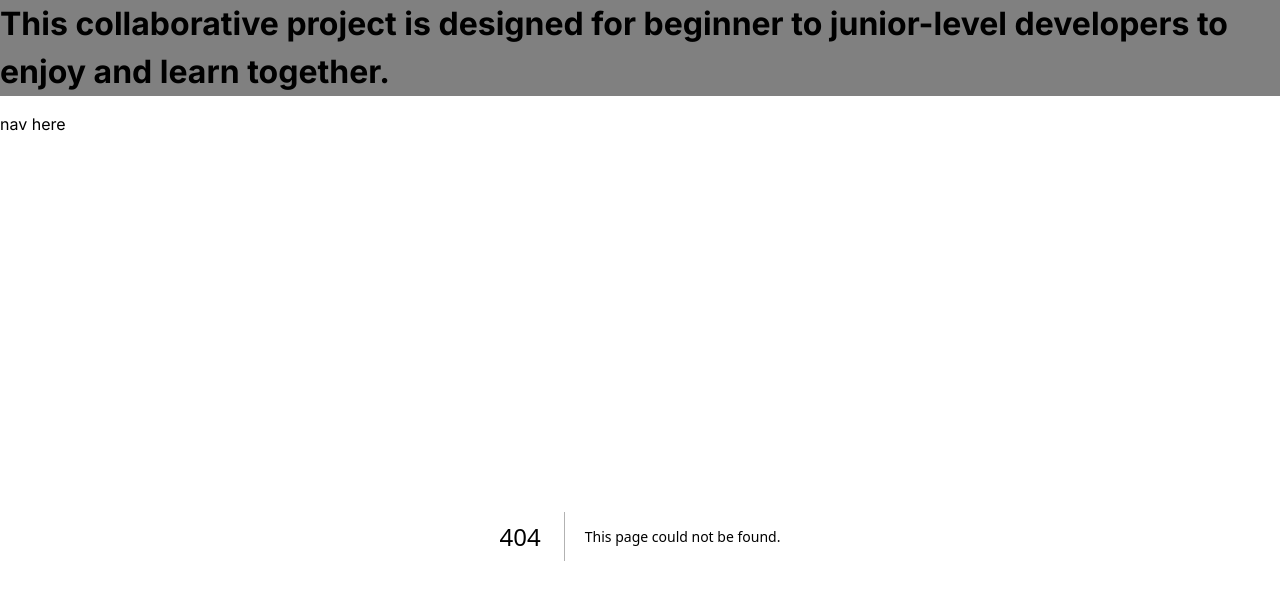
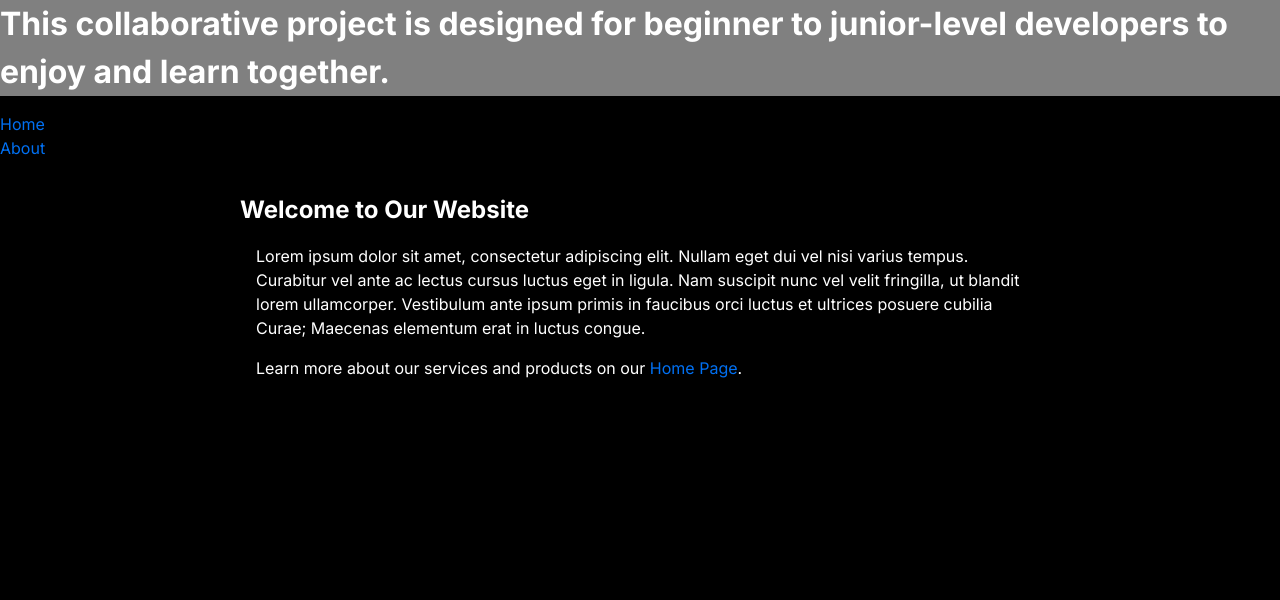
Before and after one commit to 69is54/Solitarie, a Next.js app: page /about in a window 1280 px wide. Before the commit this address had no page. Shown: the top 600 px of the page. Built offline with nearby package versions, Linux system fonts and the light colour scheme.

Commit message:
feat: nav

```diff
--- /dev/null
+++ b/src/app/about/page.tsx
@@ -0,0 +1,24 @@
+import React from 'react';
+
+function AboutPage() {
+  return (
+    <div>
+      <div className="container">
+        <h2>Welcome to Our Website</h2>
+        <p>
+          Lorem ipsum dolor sit amet, consectetur adipiscing elit. Nullam eget dui vel nisi
+          varius tempus. Curabitur vel ante ac lectus cursus luctus eget in ligula. Nam
+          suscipit nunc vel velit fringilla, ut blandit lorem ullamcorper. Vestibulum ante
+          ipsum primis in faucibus orci luctus et ultrices posuere cubilia Curae; Maecenas
+          elementum erat in luctus congue.
+        </p>
+        <p>
+          Learn more about our services and products on our{' '}
+          <a href="/">Home Page</a>.
+        </p>
+      </div>
+    </div>
+  );
+}
+
+export default AboutPage;
--- a/src/app/layout.tsx
+++ b/src/app/layout.tsx
@@ -23,7 +23,12 @@
           </h1>
         </header>
         <section>
-          <nav>nav here</nav>
+        <nav>
+        <ul>
+            <li><a href="/">Home</a></li>
+            <li><a href="/about">About</a></li>
+        </ul>
+    </nav>
           {children}
         </section>
       </body>
```
